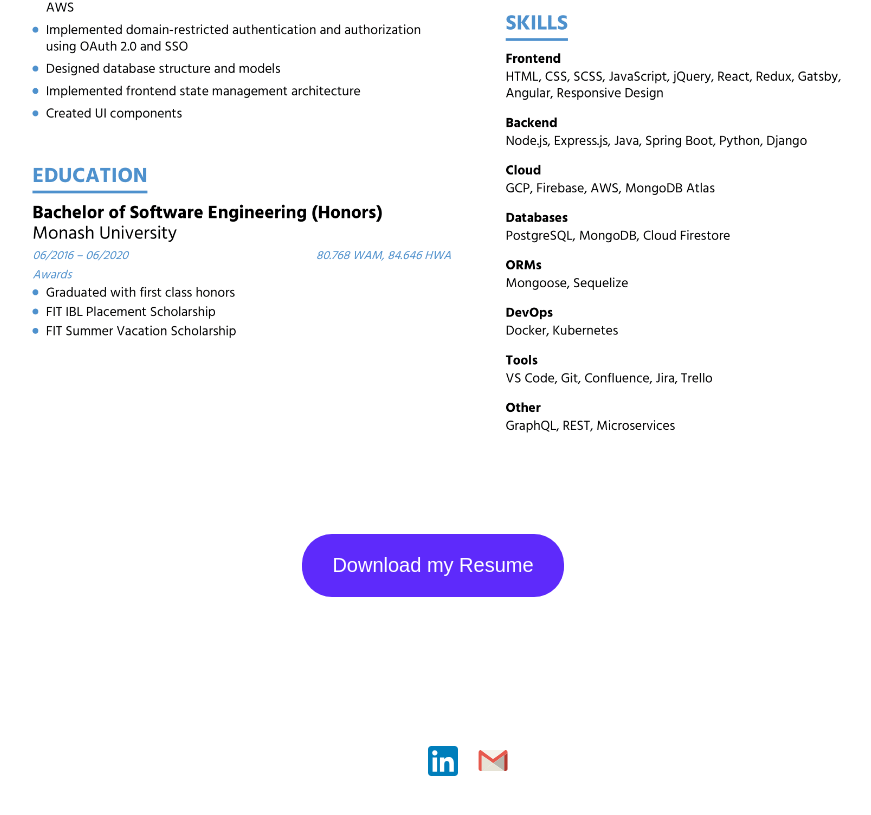
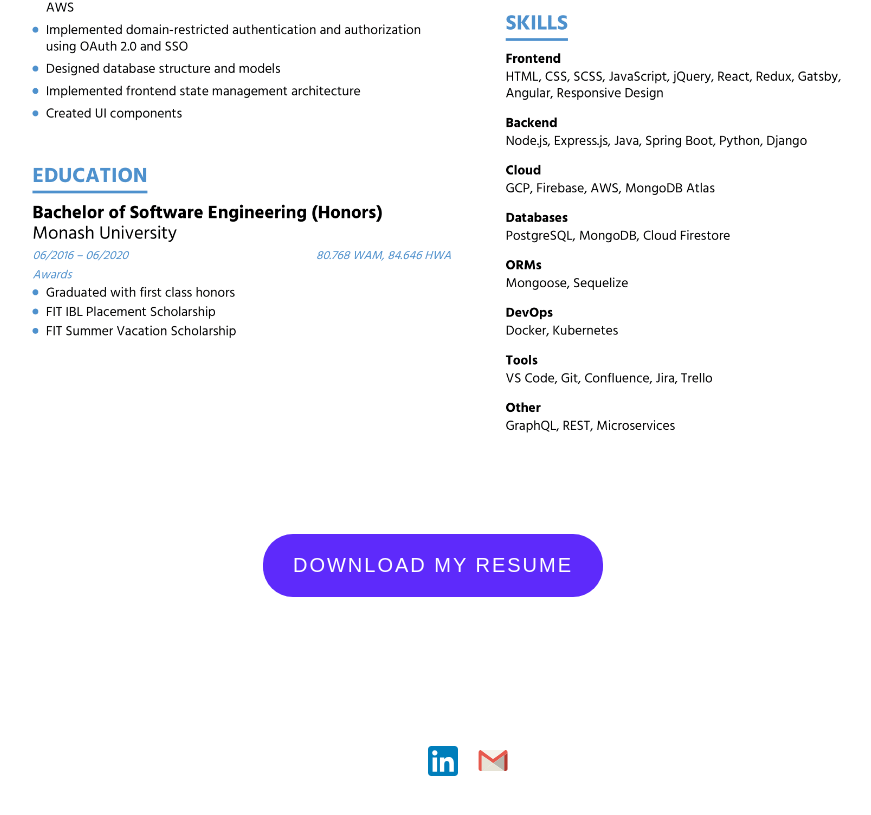
Before and after one commit to mub2332/portfolio, a React (Create React App) app: page /portfolio/resume in a window 1280 px wide. Shown: the part 954-1769 px from the top of the page, without its empty margins (197-1068 px from the left). Built offline with nearby package versions, Linux system fonts and the light colour scheme.

Commit message:
Changed button styles

```diff
--- a/src/styles/_mixins.scss
+++ b/src/styles/_mixins.scss
@@ -40,6 +40,8 @@
 
   font-size: 2rem;
   color: #fff;
+  text-transform: uppercase;
+  letter-spacing: 0.2rem;
 
   transition: all 0.2s;
 
```
